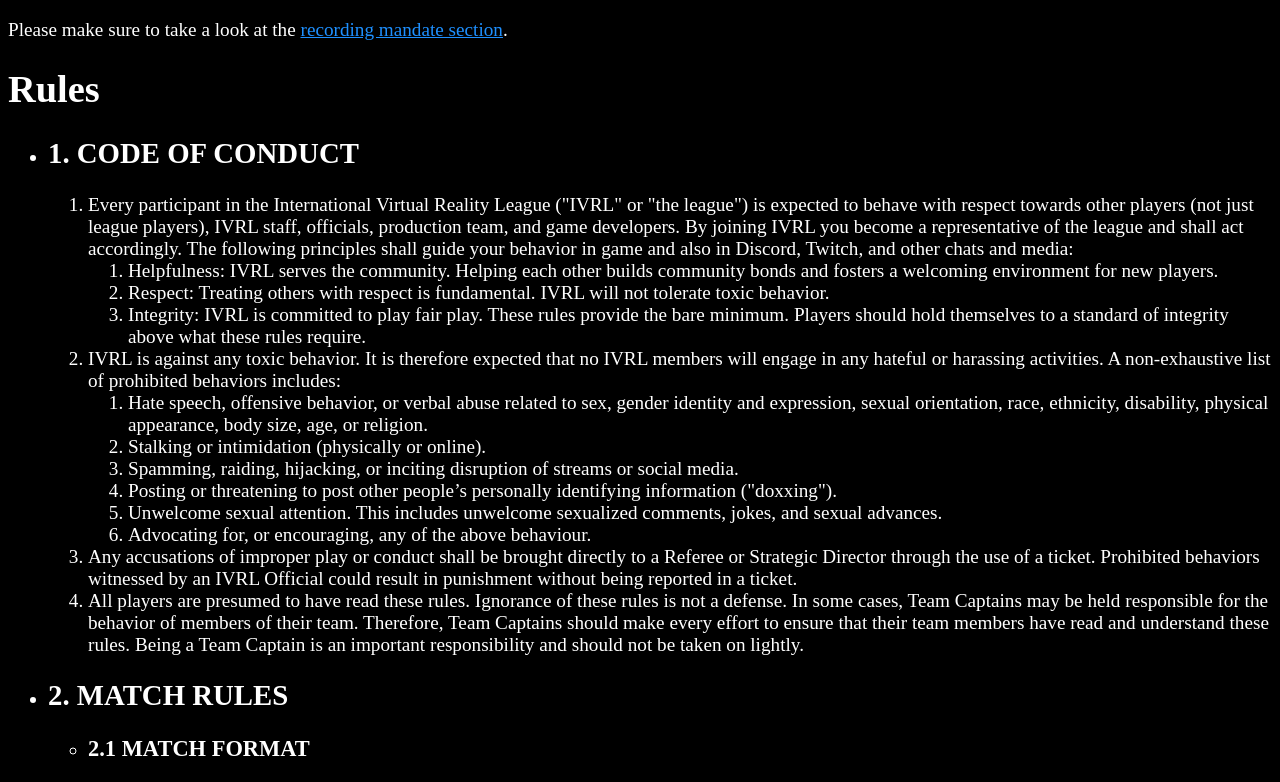
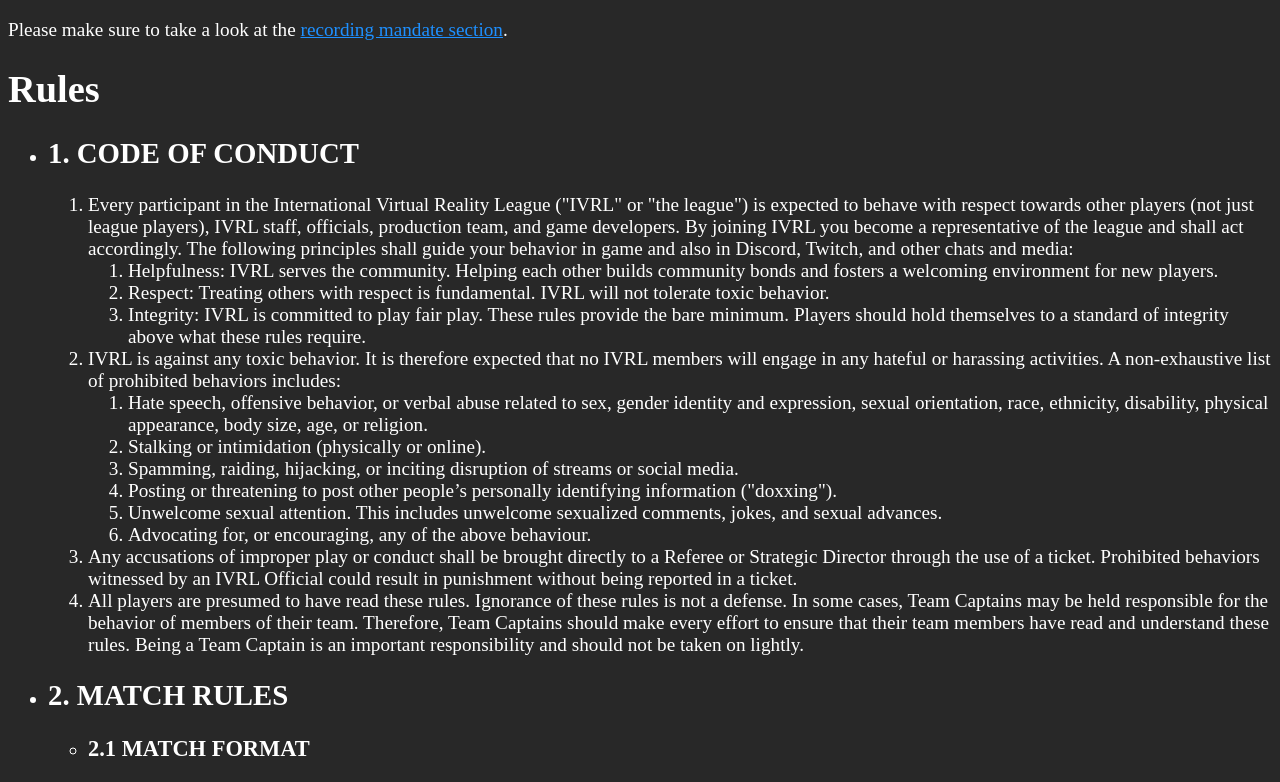
Before and after one commit to VRMarksman/VRMarksman.github.io, a plain HTML site: page index.html in a window 1280 px wide. Shown: the top 782 px of the page. Drawn offline with Linux system fonts and the light colour scheme.

Commit message:
Update styles.css

```diff
--- a/styles.css
+++ b/styles.css
@@ -4,7 +4,7 @@ color: orangered;
 }
 body{
 
-  background-color: black;
+  background-color: #282828;
   color: white;
 font-size: 1.2em;
 }
```
